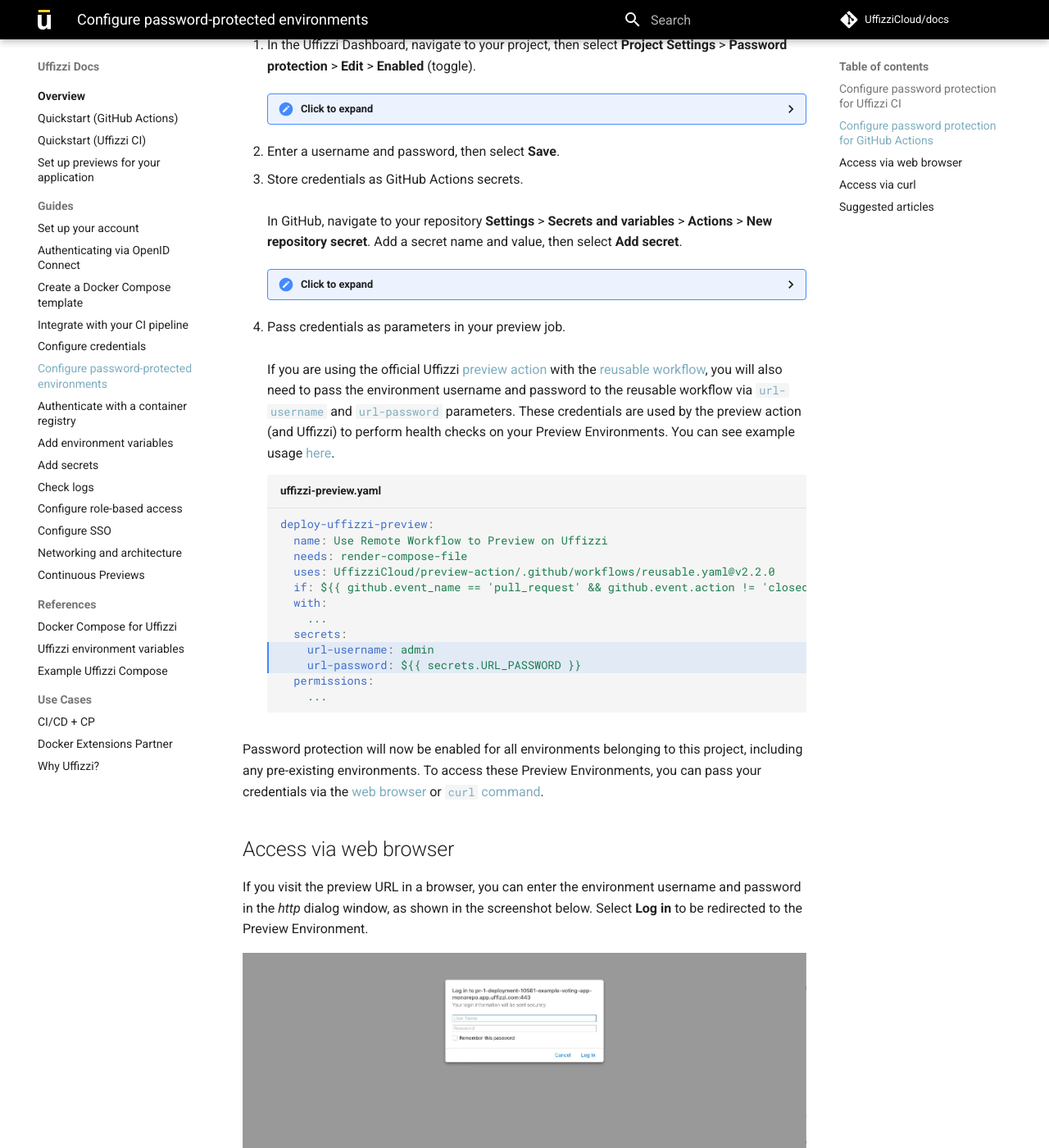
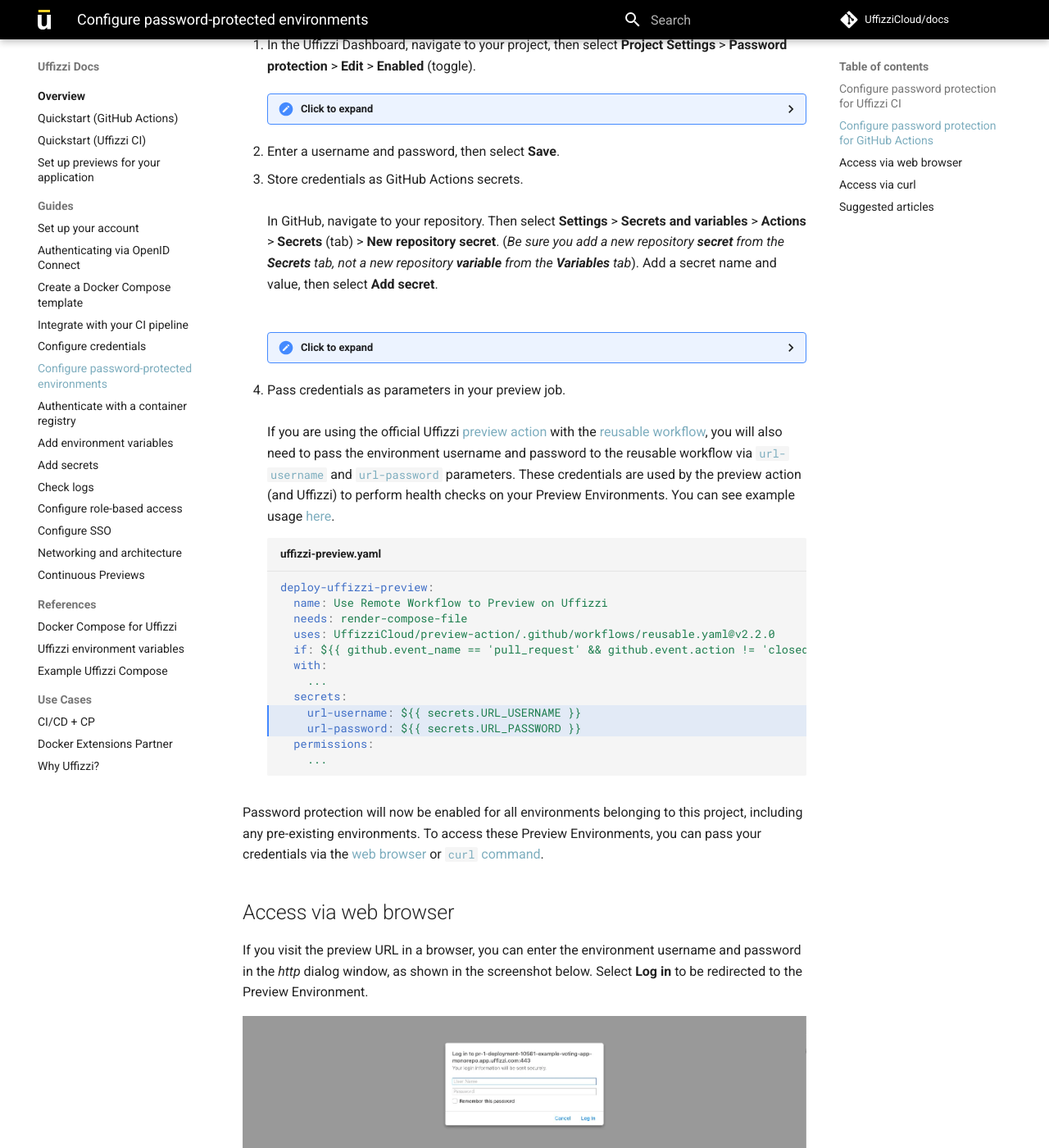
Before and after one commit to UffizziCloud/docs, an MkDocs documentation site: the page built from docs/guides/password-protected.md, in a window 1280 px wide and 1400 px high, scrolled down 828 px. Shown: the whole window at 82% size. Built offline with MkDocs 1.6.1 and Material for MkDocs 9.7.7, drawn with Linux system fonts in a browser that asks for light colours; comment, search, counter and statistics services are not loaded.

Commit message:
add clarifying language

```diff
--- a/docs/guides/password-protected.md
+++ b/docs/guides/password-protected.md
@@ -24,7 +24,7 @@
 2. Enter a username and password, then select **Save**.
 3. Store credentials as GitHub Actions secrets.
   &nbsp;
-  In GitHub, navigate to your repository **Settings** > **Secrets and variables** > **Actions** > **New repository secret**. Add a secret name and value, then select **Add secret**.
+  In GitHub, navigate to your repository. Then select **Settings** > **Secrets and variables** > **Actions** >  **Secrets** (tab) > **New repository secret**. (_Be sure you add a new repository **secret** from the **Secrets** tab, not a new repository **variable** from the **Variables** tab_). Add a secret name and value, then select **Add secret**.
   <details><summary>Click to expand</summary>
   <img src="../../assets/images/github-actions-secrets.webp">
   <img src="../../assets/images/add-secret.webp">
@@ -42,7 +42,7 @@
     with:
       ...
     secrets:
-      url-username: admin
+      url-username: ${{ secrets.URL_USERNAME }}
       url-password: ${{ secrets.URL_PASSWORD }}
     permissions:
       ...
```
Also changed, not shown: docs/assets/images/add-secret.png (deleted), docs/assets/images/github-actions-secrets.png (deleted), docs/assets/images/github-actions-secrets.webp.
